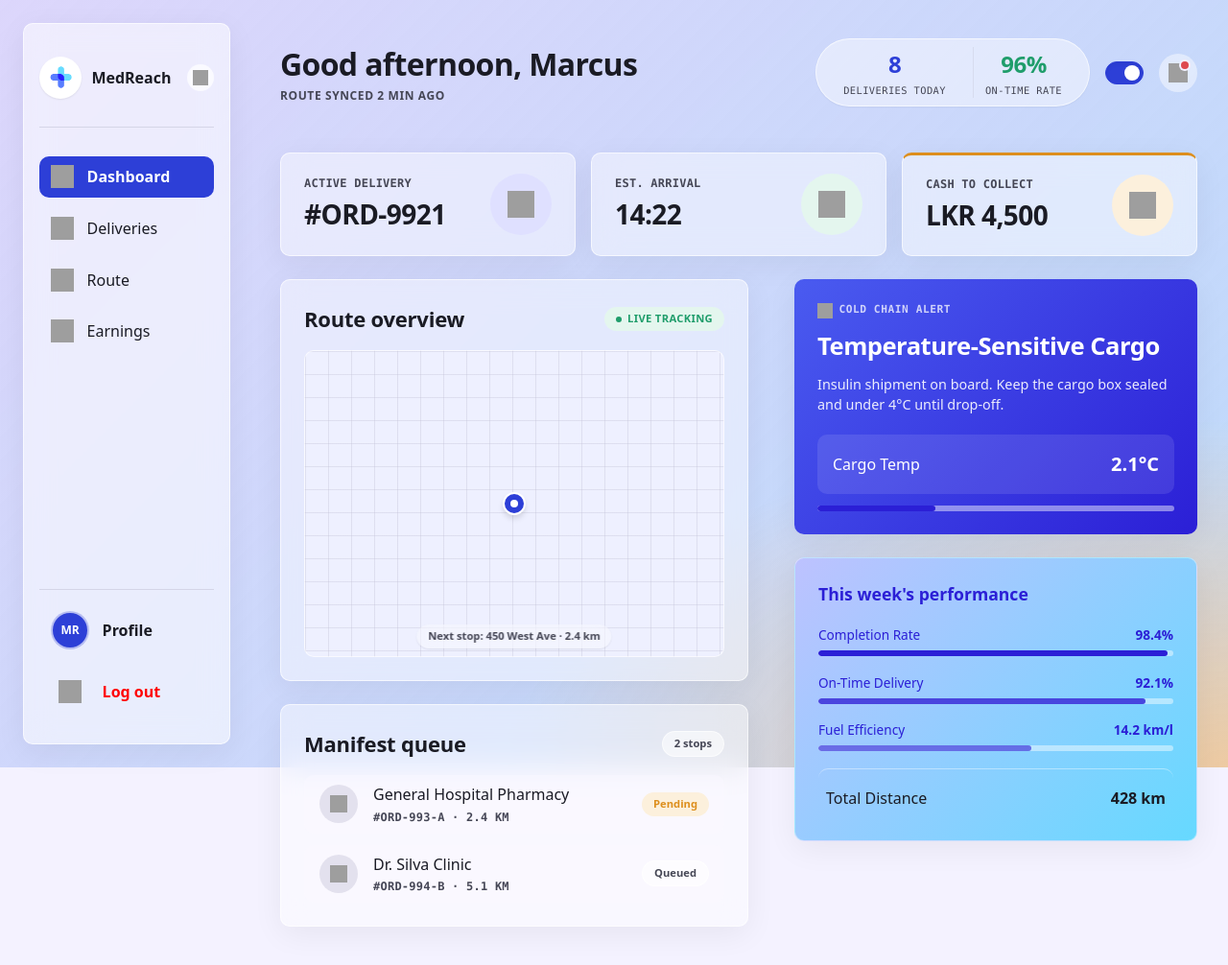
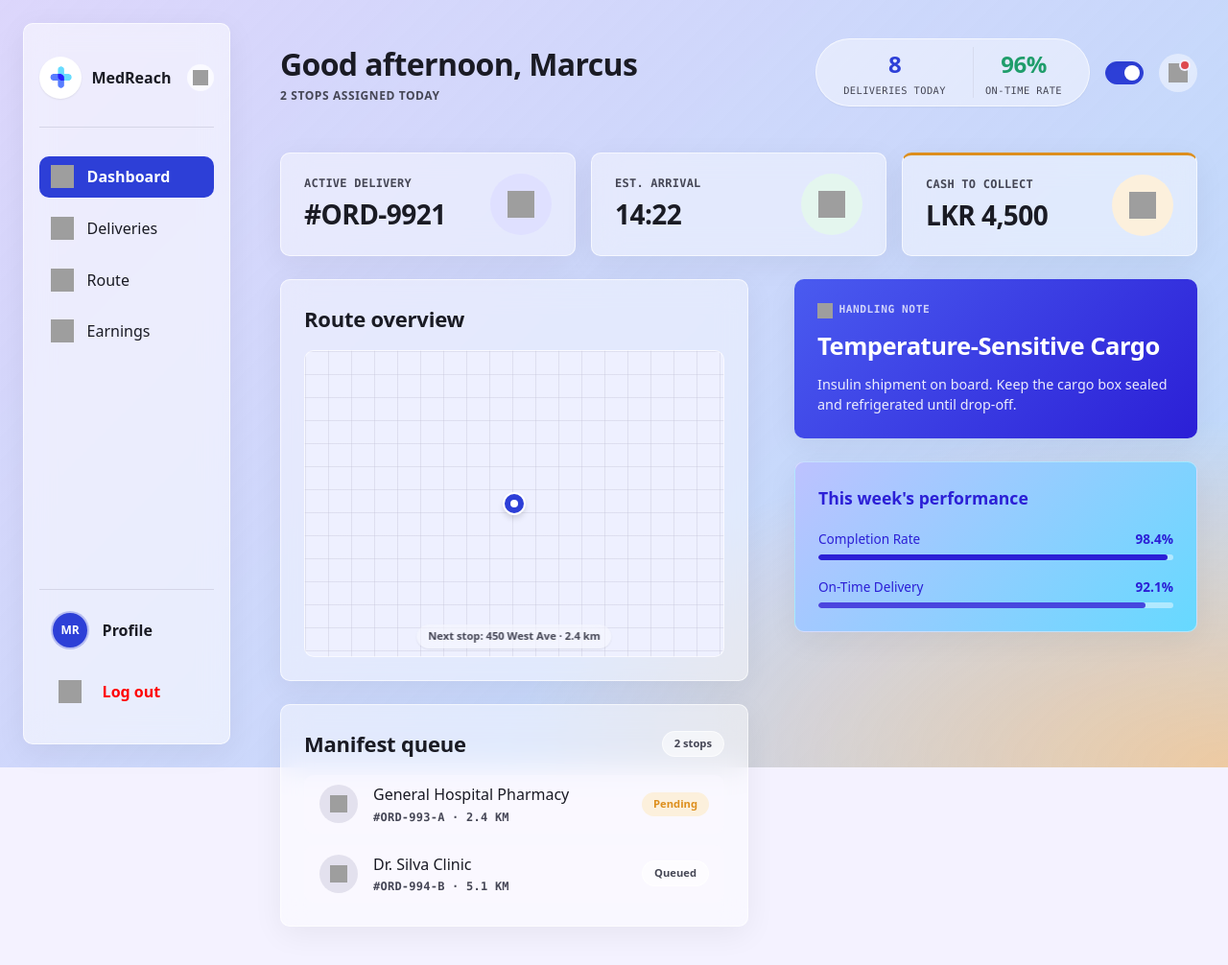
Before and after one commit to Med-Reach-UCSC/MedReach, a PHP site: page /delivery-dashboard.php in a window 1280 px wide. Shown: the whole page at 96% size. Run offline with PHP 8.4, Linux system fonts and the light colour scheme; grey boxes are pictures that could not be loaded.

Commit message:
fix(delivery): remove live tracking and telemetry copy

```diff
--- a/presentation/views/delivery/dashboard.php
+++ b/presentation/views/delivery/dashboard.php
@@ -19,7 +19,7 @@ $active = 'dashboard';
       <header class="mr-dash-header">
         <div>
           <h1>Good afternoon, Marcus</h1>
-          <p class="mr-eyebrow">Route synced 2 min ago</p>
+          <p class="mr-eyebrow">2 stops assigned today</p>
         </div>
 
         <div class="mr-dash-header__actions">
@@ -84,7 +84,6 @@ $active = 'dashboard';
           <section class="mr-card mr-dash-card">
             <div class="mr-dash-card__head">
               <h2>Route overview</h2>
-              <span class="mr-badge mr-badge--success"><span class="mr-badge__dot"></span>Live Tracking</span>
             </div>
             <div class="mr-map-preview mr-map-preview--lg">
               <span class="mr-map-preview__pin" aria-hidden="true"></span>
@@ -128,17 +127,10 @@ $active = 'dashboard';
           <section class="mr-card mr-courier-card mr-payment-card">
             <span class="mr-payment-card__label">
               <img src="https://img.icons8.com/ios-filled/50/ffffff/warning-shield.png" alt="">
-              Cold Chain Alert
+              Handling Note
             </span>
             <h2>Temperature-Sensitive Cargo</h2>
-            <p>Insulin shipment on board. Keep the cargo box sealed and under 4&deg;C until drop-off.</p>
-            <div class="mr-payment-card__due">
-              <span>Cargo Temp</span>
-              <strong>2.1&deg;C</strong>
-            </div>
-            <div class="mr-med-stats__bar" style="margin-top: 0.75rem;">
-              <div class="mr-med-stats__fill" style="width: 33%;"></div>
-            </div>
+            <p>Insulin shipment on board. Keep the cargo box sealed and refrigerated until drop-off.</p>
           </section>
 
           <section class="mr-card mr-med-stats">
@@ -160,18 +152,6 @@ $active = 'dashboard';
               <div class="mr-med-stats__bar"><div class="mr-med-stats__fill" style="width: 92.1%; opacity: .8;"></div></div>
             </div>
 
-            <div class="mr-med-stats__row">
-              <div class="mr-med-stats__label">
-                <span>Fuel Efficiency</span>
-                <strong>14.2 km/l</strong>
-              </div>
-              <div class="mr-med-stats__bar"><div class="mr-med-stats__fill" style="width: 60%; opacity: .6;"></div></div>
-            </div>
-
-            <div class="mr-pharmacy-row" style="margin-top: 1.1rem; padding-top: 1.1rem; border-top: 1px solid rgba(255, 255, 255, 0.4);">
-              <span>Total Distance</span>
-              <strong>428 km</strong>
-            </div>
           </section>
 
         </div>
--- a/presentation/views/delivery/earnings.php
+++ b/presentation/views/delivery/earnings.php
@@ -19,7 +19,7 @@ $active = 'earnings';
       <header class="mr-dash-header">
         <div>
           <h1>Earnings</h1>
-          <p class="mr-eyebrow">Payout ledger synced 2 min ago</p>
+          <p class="mr-eyebrow">Cash collected this month</p>
         </div>
 
         <div class="mr-dash-header__actions">
```
